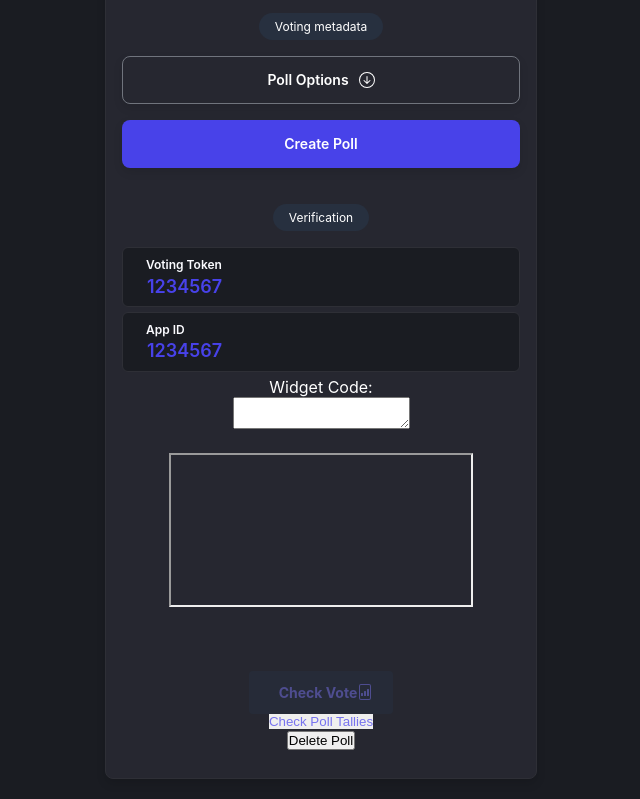
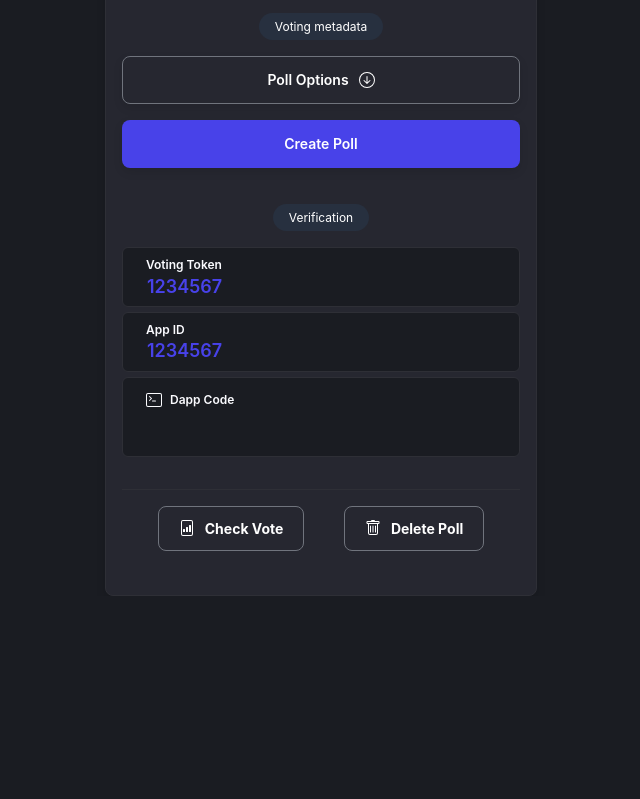
Before and after one commit to headline-design/algo-vote-generate, a website built with Parcel: page index.html in a window 1280 px wide. Shown: the part 629-1428 px from the top of the page, without its empty margins (319-959 px from the left). After the commit the page ends 1225 px from the top, so only its background shows below. Built offline with nearby package versions, Linux system fonts and the light colour scheme; files whose address does not match are found by name; what @pipeline-ui-2/pipeline, plotly.js-dist would draw is missing.

Commit message:
full push-1

```diff
--- a/index.html
+++ b/index.html
@@ -52,7 +52,7 @@
   <div class="vote-field__btns-2"><div target="_blank" class="btn btn--connect-wallet" id="slider-2" style="display: none;"><svg xmlns="http://www.w3.org/2000/svg" width="16" height="16" fill="currentColor" class="bi bi-check-circle" viewBox="0 0 16 16">
     <path d="M8 15A7 7 0 1 1 8 1a7 7 0 0 1 0 14zm0 1A8 8 0 1 0 8 0a8 8 0 0 0 0 16z"></path>
     <path d="M10.97 4.97a.235.235 0 0 0-.02.022L7.477 9.417 5.384 7.323a.75.75 0 0 0-1.06 1.06L6.97 11.03a.75.75 0 0 0 1.079-.02l3.992-4.99a.75.75 0 0 0-1.071-1.05z"></path>
-  </svg><span class="count__title">Loaded</span></div><div target="_blank" class="btn btn--connect-wallet" id="token-minted" style="display: none;"><svg xmlns="http://www.w3.org/2000/svg" width="16" height="16" fill="currentColor" class="bi bi-check-circle" viewBox="0 0 16 16">
+  </svg><span id="loaded" class="count__title">Loaded</span><span id="wallet-loaded" class="count__title" style="display:none">Connected</span></div><div target="_blank" class="btn btn--connect-wallet" id="token-minted" style="display: none;"><svg xmlns="http://www.w3.org/2000/svg" width="16" height="16" fill="currentColor" class="bi bi-check-circle" viewBox="0 0 16 16">
     <path d="M8 15A7 7 0 1 1 8 1a7 7 0 0 1 0 14zm0 1A8 8 0 1 0 8 0a8 8 0 0 0 0 16z"></path>
     <path d="M10.97 4.97a.235.235 0 0 0-.02.022L7.477 9.417 5.384 7.323a.75.75 0 0 0-1.06 1.06L6.97 11.03a.75.75 0 0 0 1.079-.02l3.992-4.99a.75.75 0 0 0-1.071-1.05z"></path>
   </svg><span class="count__title">Token minted</span></div><div id="slider" class="btn btn--change-poll" ><div class="waiting-slider waiting-slider--full waiting-slider--helper-blue"><div class="waiting-slider__track"></div></div></div>
@@ -97,7 +97,7 @@
 </div>
   </div></div><button class="btn btn--generate-link" id="deploy" >Create poll</button> <br>
   <div class="ballot"></div>
-  <div id="modal-root" style="display:none"><div class="modal"><div class="modal-content modal-content-size"><div class="modal-topbar"><h2 class="modal-title">Voting Data</h2><button id="div-close" class="modal-close"><svg viewBox="0 0 24 24" fill="none" xmlns="http://www.w3.org/2000/svg"><path d="M7.75732 7.75732L16.2426 16.2426"></path><path d="M7.75739 16.2426L16.2427 7.75732"></path></svg></button></div><div class="modal-body">
+  <div id="modal-root" style="display:none"><div class="modal"><div class="modal-content modal-content-size"><div class="modal-topbar"><h2 id="poll-title" class="modal-title">Voting Data</h2><button id="div-close" class="modal-close"><svg viewBox="0 0 24 24" fill="none" xmlns="http://www.w3.org/2000/svg"><path d="M7.75732 7.75732L16.2426 16.2426"></path><path d="M7.75739 16.2426L16.2427 7.75732"></path></svg></button></div><div class="modal-body">
   <div class="vote-field"></div><div class="vote-field"><div class="vote-container"><div class="tallies-field">
   <label class="tallies-label" id="textTallies-1"></label><p class="input input--amount" id="textTallies-2"></p></div><button id="plotly-switch" class="vote-switch"><svg xmlns="http://www.w3.org/2000/svg" enable-background="new 0 0 20 20" height="18px" viewBox="0 0 20 20" width="18px" fill="current-color"><rect fill="none" height="20" width="20"/><path d="M11.72,8.28L10,7.5l1.72-0.78L12.5,5l0.78,1.72L15,7.5l-1.72,0.78L12.5,10L11.72,8.28z M3.5,12l0.78-1.72L6,9.5L4.28,8.72 L3.5,7L2.72,8.72L1,9.5l1.72,0.78L3.5,12z M7,8l0.94-2.06L10,5L7.94,4.06L7,2L6.06,4.06L4,5l2.06,0.94L7,8z M17.88,6.5l-5.61,6.31 L9,9.54l-6,6.01l1.06,1.06L9,11.67L12.33,15L19,7.5L17.88,6.5z"/></svg></button><div class="tallies-field"><label class="tallies-label" id="textTallies-3"></label><p class="input input--amount" id="textTallies-4"></p></div></div><div id="plotly-container" style="display:none"><div id="voteChart"</div></div></span></div></div></div></div></div>
   </div>
@@ -108,25 +108,29 @@
   </svg><div class="app-verify">App created</div></div></span>
   <div class="vote-field"><label class="vote-field__label-2 label">Voting token</label><input type="number" placeholder="asset id" class="input input--amount-3" autocorrect="off" spellcheck="false" id="asset" value=""></div>
   <div class="vote-field"><label class="vote-field__label-2 label">App ID</label><input type="number"  placeholder="App ID" class="input input--amount-3" autocorrect="off" spellcheck="false" id="appId" value=""></div>
+  <div class="vote-field"><label class="vote-field__label-4 label"><svg xmlns="http://www.w3.org/2000/svg" width="16" height="16" fill="currentColor" class="bi bi-terminal" viewBox="0 0 16 16">
+    <path d="M6 9a.5.5 0 0 1 .5-.5h3a.5.5 0 0 1 0 1h-3A.5.5 0 0 1 6 9zM3.854 4.146a.5.5 0 1 0-.708.708L4.793 6.5 3.146 8.146a.5.5 0 1 0 .708.708l2-2a.5.5 0 0 0 0-.708l-2-2z"></path>
+    <path d="M2 1a2 2 0 0 0-2 2v10a2 2 0 0 0 2 2h12a2 2 0 0 0 2-2V3a2 2 0 0 0-2-2H2zm12 1a1 1 0 0 1 1 1v10a1 1 0 0 1-1 1H2a1 1 0 0 1-1-1V3a1 1 0 0 1 1-1h12z"></path>
+  </svg><label class="dapp-code">Dapp Code</label></label>
+  <input class="input input--amount-4" autocorrect="off" spellcheck="false" id="voteCode" disabled></input></div>
   <div id="votediv" class="algo-vote-widget" align="center">
 
-    <p>Widget Code:</p>
+<div class="footer-btns" align="center">
+  <button id="check" data-bs-toggle="modal" data-bs-target="#exampleModal" class="btn btn--connect-wallet"><svg xmlns="http://www.w3.org/2000/svg" width="16" height="16" fill="currentColor" class="bi bi-file-bar-graph" viewBox="0 0 16 16">
+    <path d="M4.5 12a.5.5 0 0 1-.5-.5v-2a.5.5 0 0 1 .5-.5h1a.5.5 0 0 1 .5.5v2a.5.5 0 0 1-.5.5h-1zm3 0a.5.5 0 0 1-.5-.5v-4a.5.5 0 0 1 .5-.5h1a.5.5 0 0 1 .5.5v4a.5.5 0 0 1-.5.5h-1zm3 0a.5.5 0 0 1-.5-.5v-6a.5.5 0 0 1 .5-.5h1a.5.5 0 0 1 .5.5v6a.5.5 0 0 1-.5.5h-1z"/>
+    <path d="M4 0a2 2 0 0 0-2 2v12a2 2 0 0 0 2 2h8a2 2 0 0 0 2-2V2a2 2 0 0 0-2-2H4zm0 1h8a1 1 0 0 1 1 1v12a1 1 0 0 1-1 1H4a1 1 0 0 1-1-1V2a1 1 0 0 1 1-1z"/>
+  </svg><span class="count__title">Check Vote</span></button>
 
-    <textarea id="voteCode"></textarea><br><br>
-    <iframe id="preview"></iframe><br><br>
-
-<br><br>
-    <button id="check" data-bs-toggle="modal" data-bs-target="#exampleModal"  class="btn btn--connect-wallet" disabled><span class="count__title">Check Vote</span><svg xmlns="http://www.w3.org/2000/svg" width="16" height="16" fill="current-color" class="bi bi-file-bar-graph" viewBox="0 0 16 16">
-      <path d="M4.5 12a.5.5 0 0 1-.5-.5v-2a.5.5 0 0 1 .5-.5h1a.5.5 0 0 1 .5.5v2a.5.5 0 0 1-.5.5h-1zm3 0a.5.5 0 0 1-.5-.5v-4a.5.5 0 0 1 .5-.5h1a.5.5 0 0 1 .5.5v4a.5.5 0 0 1-.5.5h-1zm3 0a.5.5 0 0 1-.5-.5v-6a.5.5 0 0 1 .5-.5h1a.5.5 0 0 1 .5.5v6a.5.5 0 0 1-.5.5h-1z"/>
-      <path d="M4 0a2 2 0 0 0-2 2v12a2 2 0 0 0 2 2h8a2 2 0 0 0 2-2V2a2 2 0 0 0-2-2H4zm0 1h8a1 1 0 0 1 1 1v12a1 1 0 0 1-1 1H4a1 1 0 0 1-1-1V2a1 1 0 0 1 1-1z"/>
-      </svg></button>
+    <button id="delete" class="btn btn--connect-wallet"><svg xmlns="http://www.w3.org/2000/svg" width="16" height="16" fill="currentColor" class="bi bi-trash" viewBox="0 0 16 16">
+        <path d="M5.5 5.5A.5.5 0 0 1 6 6v6a.5.5 0 0 1-1 0V6a.5.5 0 0 1 .5-.5zm2.5 0a.5.5 0 0 1 .5.5v6a.5.5 0 0 1-1 0V6a.5.5 0 0 1 .5-.5zm3 .5a.5.5 0 0 0-1 0v6a.5.5 0 0 0 1 0V6z"></path>
+        <path fill-rule="evenodd" d="M14.5 3a1 1 0 0 1-1 1H13v9a2 2 0 0 1-2 2H5a2 2 0 0 1-2-2V4h-.5a1 1 0 0 1-1-1V2a1 1 0 0 1 1-1H6a1 1 0 0 1 1-1h2a1 1 0 0 1 1 1h3.5a1 1 0 0 1 1 1v1zM4.118 4 4 4.059V13a1 1 0 0 0 1 1h6a1 1 0 0 0 1-1V4.059L11.882 4H4.118zM2.5 3V2h11v1h-11z"></path>
+      </svg><span class="count__title">Delete Poll</span></button>
+  </div>
 
     <div id="voteChart"></div>
 
 
-    <button id="check">Check Poll Tallies</button>
-    <button id="delete">Delete Poll</button>
-  </div></div>  <footer class="footer"><div class="footer__menu"><div class="footer__menu__wrapper"><ul class="footer__menu__list"><li></li></ul></div></div></footer></div></div>
+  </div>  <footer class="footer"><div class="footer__menu"><div class="footer__menu__wrapper"><ul class="footer__menu__list"></ul></div></div></footer></div></div>
 
   <script src="src/index.js"></script>
 </body>
--- a/src/styles.css
+++ b/src/styles.css
@@ -426,6 +426,7 @@ span.badge-2.badge {
   --color: #8dffea;
   --bg: rgba(189,255,243,0.1);
   --border-color: rgba(9,144,119,0.2);
+  background: var(--badge-bg);
 }
 
 .app-verify {
@@ -627,7 +628,7 @@ div#slider-2,div#slider {
   --border-color: rgba(9,144,119,0.2)
 }
 
-a#wallet-connect:hover,button#AlgoSigner:hover,button#check:hover,button#wallet-connect-2:hover {
+a#wallet-connect:hover,button#delete:hover,button#AlgoSigner:hover,button#check:hover,button#wallet-connect-2:hover {
   font-weight: 600;
   box-shadow: 0 4px 10px rgb(0 0 0/10%);
   background: var(--btn-bg-2)!important
@@ -695,7 +696,7 @@ button#WalletConnect:hover,button#myAlgoWallet:hover,input#candidatea:hover,inpu
   flex-direction: row
 }
 
-a#wallet-connect:hover,button#AlgoSigner:active,button#WalletConnect:active,button#myAlgoWallet:active,input#candidatea:active,input#candidateb:active {
+a#wallet-connect:hover,button#check:hover,button#delete:hover,button#AlgoSigner:active,button#WalletConnect:active,button#myAlgoWallet:active,input#candidatea:active,input#candidateb:active {
   background: var(--bg-color-active-2)
 }
 
@@ -775,11 +776,11 @@ button#AlgoSigner:focus,button#WalletConnect:focus,button#myAlgoWallet:focus,inp
   color: #d6d6dc
 }
 
-.shoulder__item,a#wallet-connect {
+.shoulder__item,a#wallet-connect,button#check,button#delete {
   background-color: var(--clr-text-3)
 }
 
-a#wallet-connect {
+a#wallet-connect,button#check,button#delete {
   display: flex;
   border: 1px solid #2e2f36;
   border-color: var(--clr-text-darker);
@@ -788,7 +789,7 @@ a#wallet-connect {
   color: var(--clr-text-1)
 }
 
-a#wallet-connect:hover {
+a#wallet-connect:hover,button#check:hover,button#delete:hover {
   box-shadow: var(--box-shadow-1);
   border-color: var(--primary-color-lightest-2);
   border-width: 1px;
@@ -802,7 +803,7 @@ a#wallet-connect:hover {
   fill: var(--clr-text-1)
 }
 
-a#wallet-connect:focus {
+a#wallet-connect:focus,button#check:focus,button#delete:focus {
   border-color: var(--primary-color-2)!important;
   color: var(--clr-text-4);
   background-color: var(--bg-color-active)!important
@@ -887,21 +888,62 @@ div[class*=pipeline-select]>div:hover {
   --btn-bg-3: #27303f
 }
 
-button#check:disabled {
-  color: var(--primary-color-lightest)!important;
-  background: rgba(46,147,247,.08)!important;
-  font-weight: 700!important
-}
-
-button#check,button#wallet-connect-2 {
+button#wallet-connect-2 {
   color: var(--primary-color-lightest)!important;
   fill: var(--primary-color-lightest);
   display: flex
 }
 
-button#check:hover {
-  color: var(--primary-color-lightest-3)!important;
-  fill: var(--primary-color-lightest-3)!important
+label.dapp-code {
+  margin-left: 8px;
+}
+
+.vote-field__label-4 {
+  position: absolute;
+  top: 10px;
+  left: 24px;
+  z-index: 10;
+  display: flex;
+}
+
+label.vote-field__label-4.label {
+  padding-top: 5px;
+}
+
+.input--amount-4 {
+  color: var(--primary-color)!important;
+  position: relative;
+  text-transform: revert !important;
+  inset: 0;
+  width: 100%;
+  height: 80px;
+  padding-top: 22px;
+  padding-right: 24px;
+  padding-left: 24px;
+  margin: 0!important;
+  line-height: 50px!important;
+  display: block;
+  font-weight: 600!important;
+  font-size: 15px!important;
+  background: #1a1c22;
+  background: var(--clr-bg);
+  border: 1px solid #2e2f36;
+  border: var(--border);
+  border-width: 1px;
+  border-radius: 6px;
+  border-style: solid;
+  transition: border-color .15s ease-in-out;
+  margin-bottom: 0.3rem !important;
+  cursor: text;
+}
+
+.footer-btns {
+  margin-top: 2rem;
+  display: flex;
+  justify-content: space-around;
+  flex-wrap: wrap;
+  padding: 1rem;
+  border-top: 1px solid var(--border);
 }
 
 body {
@@ -1477,10 +1519,6 @@ button#wallet-connect-2:focus {
   background-color: var(--bg-color-active)!important
 }
 
-button#check[disabled]:hover {
-  border-style: none!important
-}
-
 .vote-switch svg {
   display: block;
   width: 20px;
```
Also changed, not shown: src/index.js (+20 -12 lines), dist/index.html, 5 other files.
